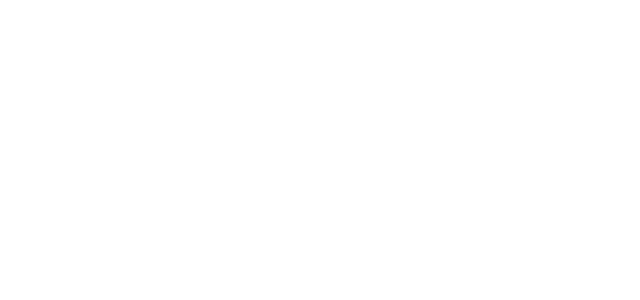
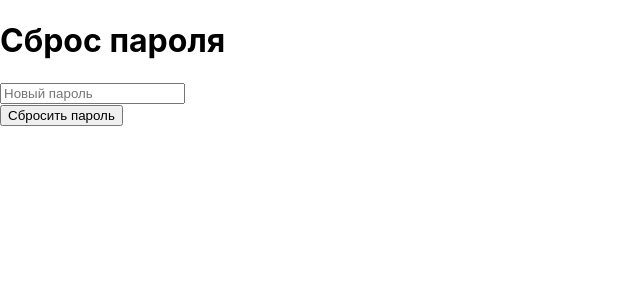
Before and after one commit to Malaphit/alesvito_frontend, a React (Create React App) app: page /reset-password in a window 1280 px wide. Before the commit this address had no page. Shown: the top 300 px of the page, without its empty margins (0-640 px from the left). Built offline with nearby package versions, Linux system fonts and the light colour scheme.

Commit message:
Починил изменение товара

```diff
--- a/src/App.js
+++ b/src/App.js
@@ -5,6 +5,7 @@
 import AdminPanel from './components/AdminPanel';
 import OrderForm from './components/OrderForm';
 import Chat from './components/Chat';
+import ResetPassword from './components/ResetPassword';
 
 function App() {
   return (
@@ -15,6 +16,7 @@
         <Route path="/admin" element={<AdminPanel />} />
         <Route path="/order" element={<OrderForm />} />
         <Route path="/chat" element={<Chat />} />
+        <Route path="/reset-password" element={<ResetPassword />} />
       </Routes>
     </Router>
   );
--- a/src/components/AdminPanel.js
+++ b/src/components/AdminPanel.js
@@ -154,14 +154,28 @@
   const handleProductSubmit = async (e) => {
     e.preventDefault();
     const token = localStorage.getItem('token');
+    const imageUrls = productForm.imageUrls
+      ? productForm.imageUrls
+          .split(',')
+          .map(url => url.trim())
+          .filter(url => url.length > 0) // Удаляем пустые строки
+      : [];
+    const sizeIds = productForm.sizeIds
+      ? productForm.sizeIds
+          .split(',')
+          .map(id => parseInt(id.trim()))
+          .filter(id => !isNaN(id) && id) // Удаляем NaN и 0
+      : [];
     const data = {
-      categoryId: parseInt(productForm.categoryId),
-      name: productForm.name,
-      description: productForm.description,
-      price: parseInt(productForm.price),
-      imageUrls: productForm.imageUrls.split(',').map(url => url.trim()),
-      sizeIds: productForm.sizeIds ? productForm.sizeIds.split(',').map(id => parseInt(id.trim())) : [],
+      categoryId: parseInt(productForm.categoryId) || null, // Избегаем NaN
+      name: productForm.name || '',
+      description: productForm.description || '',
+      price: parseInt(productForm.price) || 0, // Значение по умолчанию
+      imageUrls,
+      sizeIds,
     };
+
+    console.log('Sending data:', data); // Для отладки
 
     try {
       if (productForm.id) {
@@ -173,12 +187,21 @@
           headers: { Authorization: `Bearer ${token}` },
         });
       }
-      setProductForm({ id: '', categoryId: '', name: '', description: '', price: '', imageUrls: '', sizeIds: '' });
+      setProductForm({
+        id: '',
+        categoryId: '',
+        name: '',
+        description: '',
+        price: '',
+        imageUrls: '',
+        sizeIds: '',
+      }); // Сбрасываем форму
       const [prodRes] = await Promise.all([
         axios.get(`${API_URL}/products`, { headers: { Authorization: `Bearer ${token}` } }),
       ]);
       setProducts(prodRes.data);
     } catch (error) {
+      console.error('Error:', error.response?.data);
       alert(error.response?.data?.message || 'Ошибка');
     }
   };
--- /dev/null
+++ b/src/components/ResetPassword.js
@@ -0,0 +1,44 @@
+import React, { useState } from 'react';
+import { useNavigate, useSearchParams } from 'react-router-dom';
+import axios from 'axios';
+
+const API_URL = 'http://localhost:5000/api';
+
+function ResetPassword() {
+  const [newPassword, setNewPassword] = useState('');
+  const [searchParams] = useSearchParams();
+  const token = searchParams.get('token');
+  const navigate = useNavigate();
+
+  const handleSubmit = async (e) => {
+    e.preventDefault();
+    try {
+      await axios.post(`${API_URL}/users/reset-password?token=${token}`, { newPassword }, {
+        headers: { 'Content-Type': 'application/json' },
+      });
+      alert('Пароль успешно сброшен! Войдите с новым паролем.');
+      navigate('/');
+    } catch (error) {
+      alert(error.response?.data?.message || 'Ошибка');
+    }
+  };
+
+  return (
+    <div>
+      <h1>Сброс пароля</h1>
+      <form onSubmit={handleSubmit}>
+        <input
+          type="password"
+          value={newPassword}
+          onChange={(e) => setNewPassword(e.target.value)}
+          placeholder="Новый пароль"
+          required
+        />
+        <br />
+        <button type="submit">Сбросить пароль</button>
+      </form>
+    </div>
+  );
+}
+
+export default ResetPassword;
```
